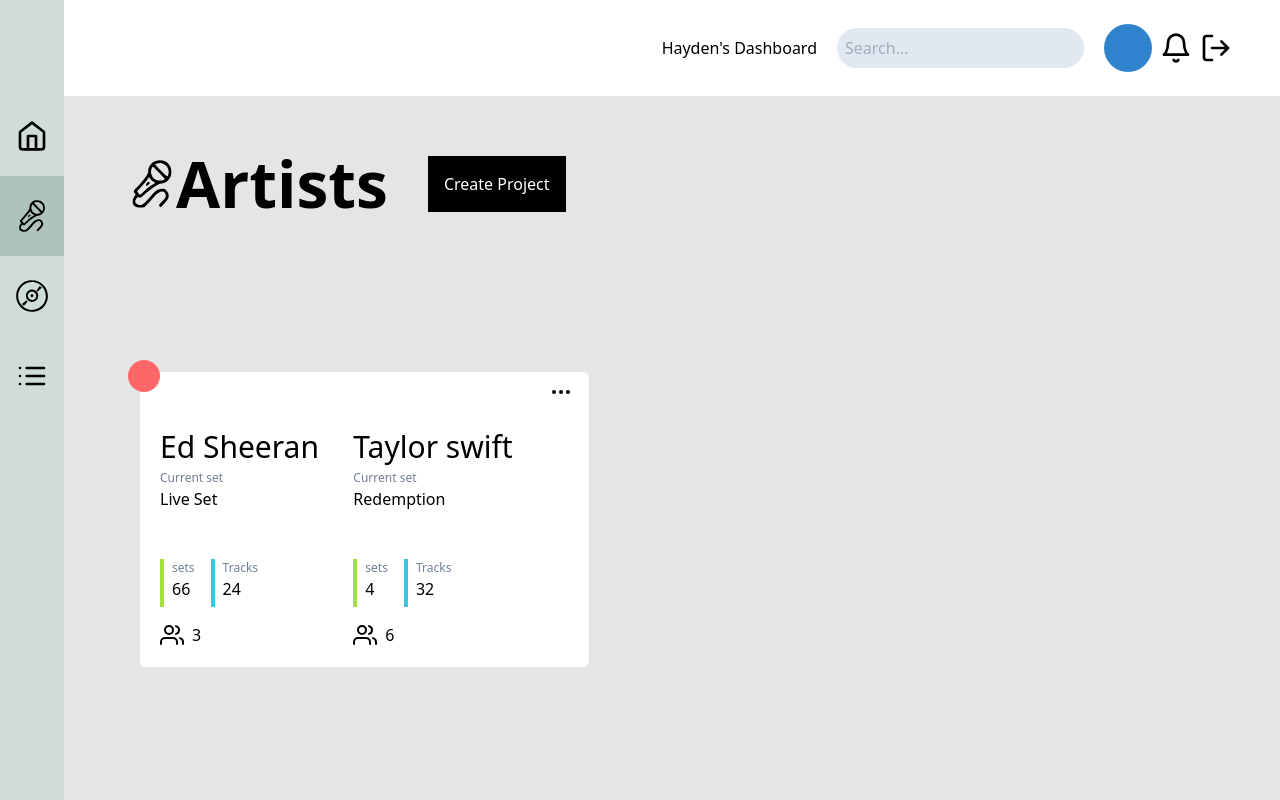
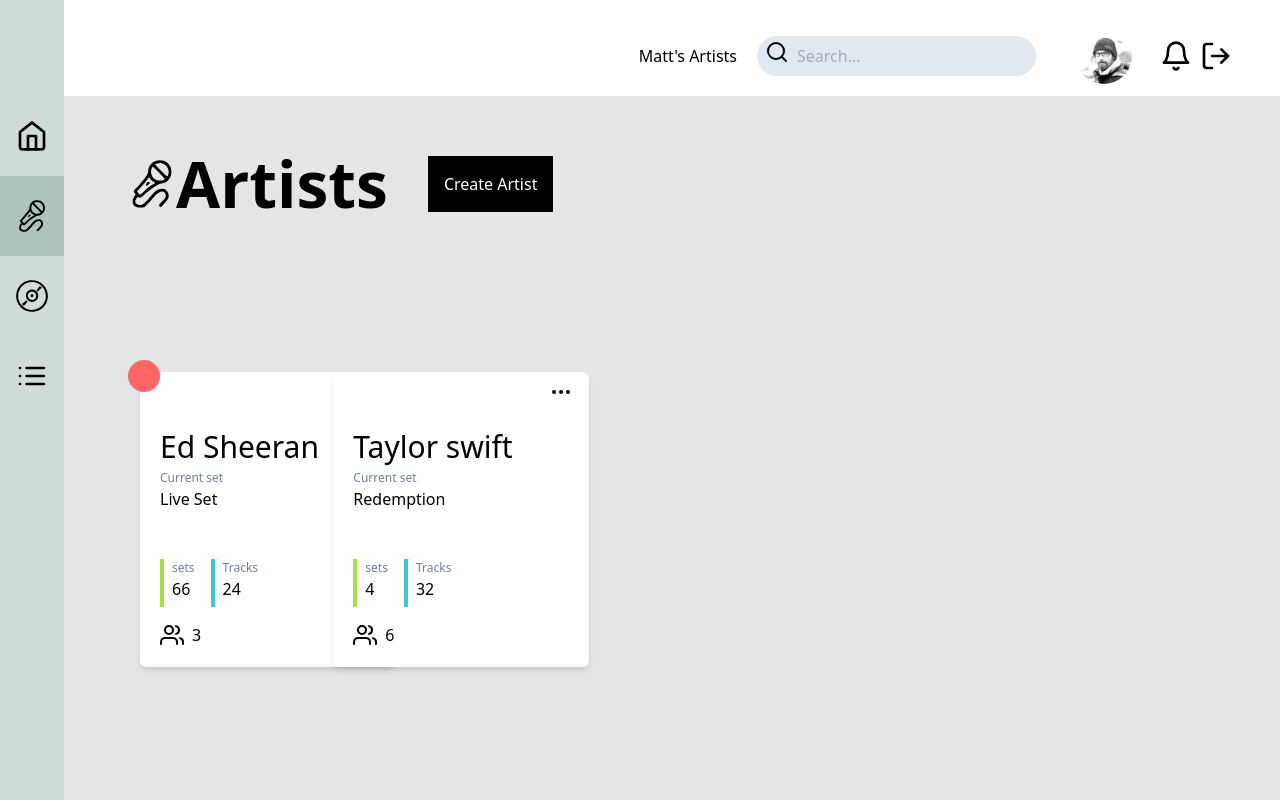
Before and after one commit to HaydenGriffin/Quokka, a React (Create React App) app in the folder frontend/: page / in a window 1280 px wide. Built offline with nearby package versions, Linux system fonts and the light colour scheme.

Commit message:
added avatar image, styling on tiles,search,sidebar

```diff
--- a/frontend/src/Home.tsx
+++ b/frontend/src/Home.tsx
@@ -7,7 +7,7 @@ export default function Home() {
   return (
     <div className="pl-32">
       <Title title="Artists">
-        <Button>Create Project</Button>
+        <Button>Create Artist</Button>
       </Title>
       <div className="grid grid-cols-6 pt-32 col-gap-2 row-gap-12">
         <Tile
--- a/frontend/src/components/AvatarIcon.tsx
+++ b/frontend/src/components/AvatarIcon.tsx
@@ -1,7 +1,10 @@
 import React from 'react';
 import { FC } from 'react';
+import AvatarPhoto from '../assets/images/me.jpg';
 
 const AvatarIcon: FC = () => {
-  return <div className="bg-blue-600 rounded-full h-12 w-12 p-5 mr-2" />;
+  return (
+    <img src={AvatarPhoto} className="rounded-full h-24 w-24 p-5 mr-2" alt="" />
+  );
 };
 export default AvatarIcon;
--- a/frontend/src/components/ProjectTile.tsx
+++ b/frontend/src/components/ProjectTile.tsx
@@ -24,8 +24,8 @@ const ProjectTile: FC<ProjectTileProps> = ({
       {notification && (
         <div className="bg-notify w-8 h-8 rounded-full text-center absolute top-0 left-0 z-10"></div>
       )}
-      <div className="bg-white rounded-md w-64 h- p-5 relative ml-3 mt-3">
-        <ThreeDots className="absolute top-0 right-0 mr-4 mt-2" />
+      <div className="bg-white rounded-md w-64 h- p-5 relative ml-3 mt-3 cursor-pointer transition duration-150 ease-in-out shadow-md hover:bg-accent">
+        <ThreeDots className="absolute top-0 right-0 mr-4 mt-2 cursor-pointer" />
         <h1 className="pt-8 text-3xl">{artist}</h1>
         <p className="text-xs text-gray-600">Current set</p>
         <h3 className="pb-12">{set}</h3>
--- a/frontend/src/components/TopBar.tsx
+++ b/frontend/src/components/TopBar.tsx
@@ -8,7 +8,7 @@ const TopBar: FC = () => {
   return (
     <header className="pr-12 pt-2 h-24 bg-white">
       <div className="flex float-right items-center">
-        <h3>Hayden's Dashboard</h3>
+        <h3>Matt's Artists</h3>
         <Searchbar />
         <Avatar />
         <BellIcon className="w-8 h-8 mr-2" />
--- a/frontend/src/components/search.tsx
+++ b/frontend/src/components/search.tsx
@@ -1,4 +1,4 @@
-// import SearchLogo from '../assets/icons/search.svg'
+import SearchLogo from '../assets/icons/search.svg';
 import React, { FC } from 'react';
 
 const Search: FC = () => {
@@ -8,10 +8,14 @@ const Search: FC = () => {
         type="search"
         name="Search"
         id=""
-        className="bg-gray-300 rounded-full p-2"
+        className="bg-gray-300 rounded-full p-2 pl-10"
         placeholder="Search..."
       />
-      {/* <img src={SearchLogo} className="absolute w-6 search-ico top-0 left-0" alt=""/> */}
+      <img
+        src={SearchLogo}
+        className="absolute w-8 top-0 left-2  pl-2 pt-6"
+        alt=""
+      />
     </div>
   );
 };
```
